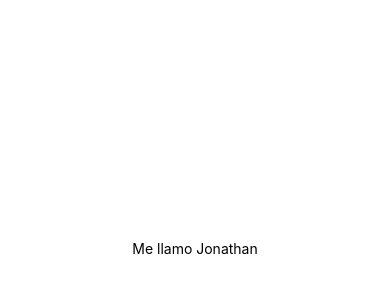
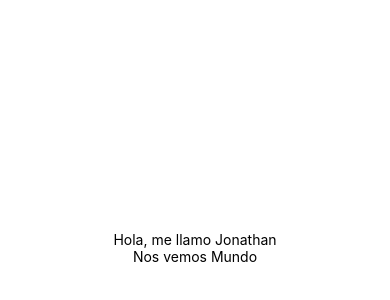
Before and after one commit to HDS2904/learning-react-native, a React Native app: screen / in a window 390 px wide. Shown: the part 174-474 px from the top of the page. Built offline with nearby package versions, Linux system fonts and the light colour scheme.

Commit message:
implementation of props

```diff
--- a/App.js
+++ b/App.js
@@ -2,16 +2,17 @@ import { StatusBar } from 'expo-status-bar';
 import React from 'react';
 import { StyleSheet, Text, View } from 'react-native';
 
-const NewText = () => {
+const NewText = ({ texto, type }) => {
 	return <Text>
-		Me llamo Jonathan
+		{type === 1 ?`Hola, me llamo ${texto}` : `Nos vemos ${texto}`}
 	</Text>
 }
 
 export default function App() {
   return (
     <View style={styles.container}>
-      <NewText/>
+      <NewText texto={'Jonathan'} type={1} />
+      <NewText texto={'Mundo'} type={2} />
       <StatusBar style="auto" />
     </View>
   );
```
